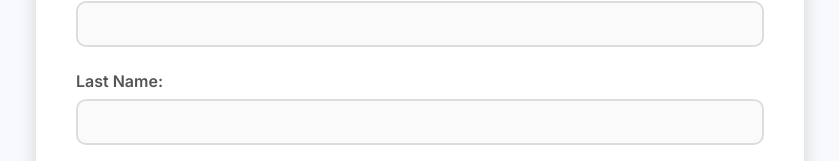
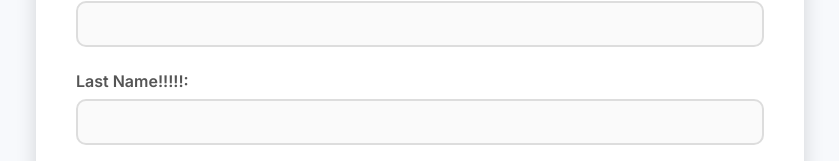
Before and after one commit to Fyodor76/job-search-service-front, a Next.js app: page /resume-generator in a window 1280 px wide. Shown: the part 176-337 px from the top of the page, without its empty margins (220-1059 px from the left). Built offline with nearby package versions, Linux system fonts and the light colour scheme.

Commit message:
Добавлен текст для теста

```diff
--- a/src/app/resume-generator/page.tsx
+++ b/src/app/resume-generator/page.tsx
@@ -134,7 +134,7 @@ export default function ResumeGenerator() {
           />
         </div>
         <div className={styles.formGroup}>
-          <label className={styles.label}>Last Name:</label>
+          <label className={styles.label}>Last Name!!!!!:</label>
           <input
             type="text"
             name="lastName"
```
